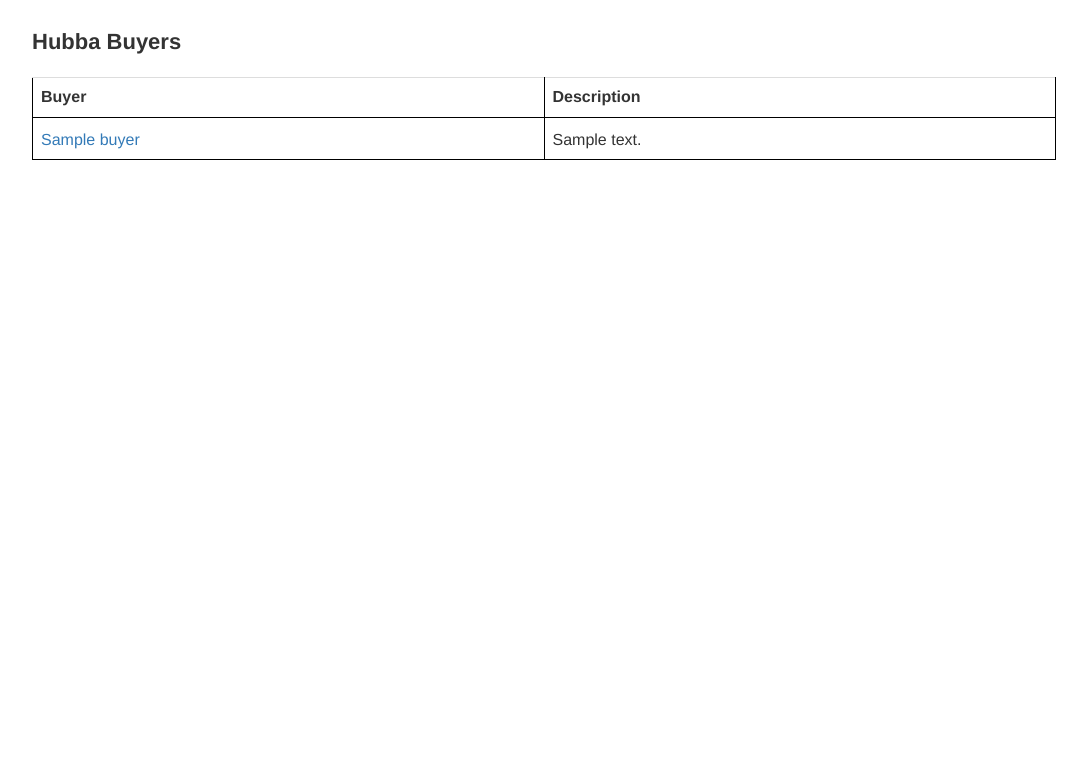
After one commit to joeyism/django-hubba, a Django app: template recommendations/templates/main.html in a window 1280 px wide. The commit adds this page. Shown: the top 779 px of the page, without its empty margins (96-1183 px from the left). Run offline with Django 3.2, Linux system fonts and the light colour scheme; the template is opened without the code that fills it: values that come from a table or form of the project are taken from there, others are empty; tables that the repository leaves empty hold one stand-in row (values such as "Sample post"); some libraries are stand-ins or nearby versions.

Commit message:
make it better

```diff
--- a/recommendations/static/styles.css
+++ b/recommendations/static/styles.css
@@ -38,3 +38,28 @@
 .recommendations{
     margin-top:3%;
 }
+
+table, th, td {
+    border: 1px solid black;
+    border-collapse: collapse;
+}
+
+th, td {
+    padding: 15px;
+}
+
+td {
+    padding-top: 1% !important;
+}
+
+th {
+    text-align: left;
+}
+
+table {
+    border-spacing: 5px;
+}
+
+tr {
+    margin-bottom: 2px;
+}
--- /dev/null
+++ b/recommendations/templates/main.html
@@ -0,0 +1,44 @@
+{% load bootstrap3 %}
+{% bootstrap_css %}
+
+{% load static %}
+
+<html>
+    <head>
+        <title>Hubba Buyers</title>
+
+        <link rel="stylesheet" href="/static/styles.css"/>
+    </head>
+
+    <body>
+        <div class="page">
+            <div class="title-container">
+                <div class="title">Hubba Buyers</div>
+            </div>
+
+            <div class="all-buyers">
+                <table class="table table-hover" style="table-layout: fixed; width:100%">
+                    <tr>
+                        <th>Buyer</th>
+                        <th>Description</th>
+                    </tr>
+                    {% for buyer in buyers %}
+                    {% if buyer.name != "nan" %}
+                    <tr style="margin-bottom: 1%">
+                        <td style="word-wrap: break-word">
+                            <a class="each-row" href="/buyer/{{ buyer.owner }}">
+                                {{ buyer.name }}
+                            </a>
+                        </td>
+                        <td>
+                            {{ buyer.description }}
+                        </td>
+                    </tr>
+                    {% endif %}
+                    {% endfor%}
+            </div>
+        </div>
+
+    </body>
+
+</html>
--- a/recommendations/urls.py
+++ b/recommendations/urls.py
@@ -4,7 +4,7 @@
 
 
 urlpatterns = [
-    url('^$', views.index, name='index'),
+    url('^$', views.main, name='main'),
     url(r'^product/(?P<name>[0-9A-Za-z\-]+)/$', views.product_details, name='product_details'),
     url(r'^buyer/(?P<owner>[0-9A-Za-z]+)/$', views.buyer_details, name='buyer_details'),
     #url(r'^buyer\/(?P<owner>[a-zA-Z0-9]+)/$', views.buyer_details, name='buyer_details'),
--- a/recommendations/views.py
+++ b/recommendations/views.py
@@ -7,6 +7,10 @@
 
 def index(request):
     return HttpResponse("Hello, world. You're at the polls index.")
+
+def main(request):
+    buyers = get_list_or_404(Buyer)
+    return render(request, "main.html", { "buyers": buyers})
 
 def product_details(request, name):
     product = get_object_or_404(Product, name=name)
--- a/requirements.txt
+++ b/requirements.txt
@@ -1,6 +1,7 @@
 numpy
 pandas
 lxml
+django
 django-bootstrap3
 selenium
 requests
--- /dev/null
+++ b/runtime.txt
@@ -0,0 +1 @@
+python-3.5.2
```
Also changed, not shown: hubba/local_settings.py (added, +11 -0 lines), hubba/settings.py (+16 -24 lines), recommendations/management/commands/load_data.py (+9 -0 lines), 1 other file.
